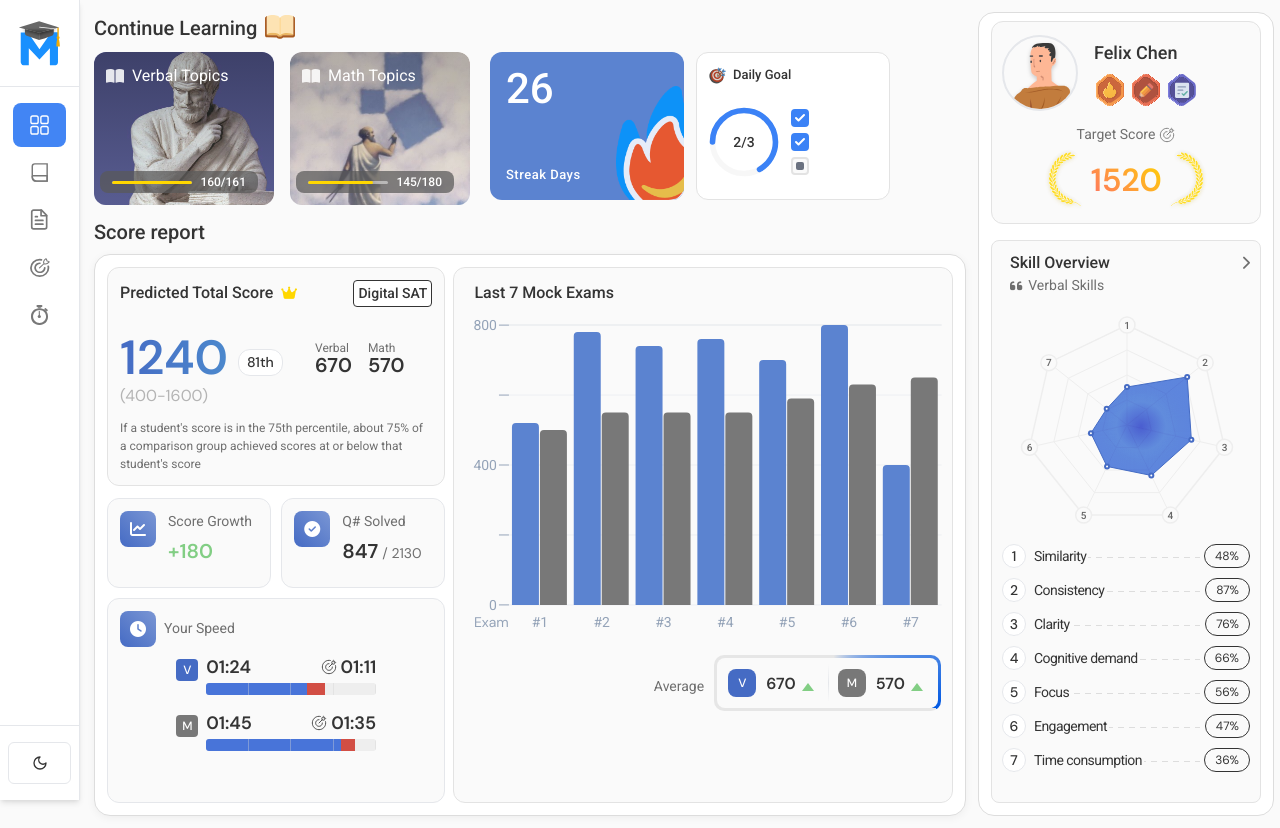
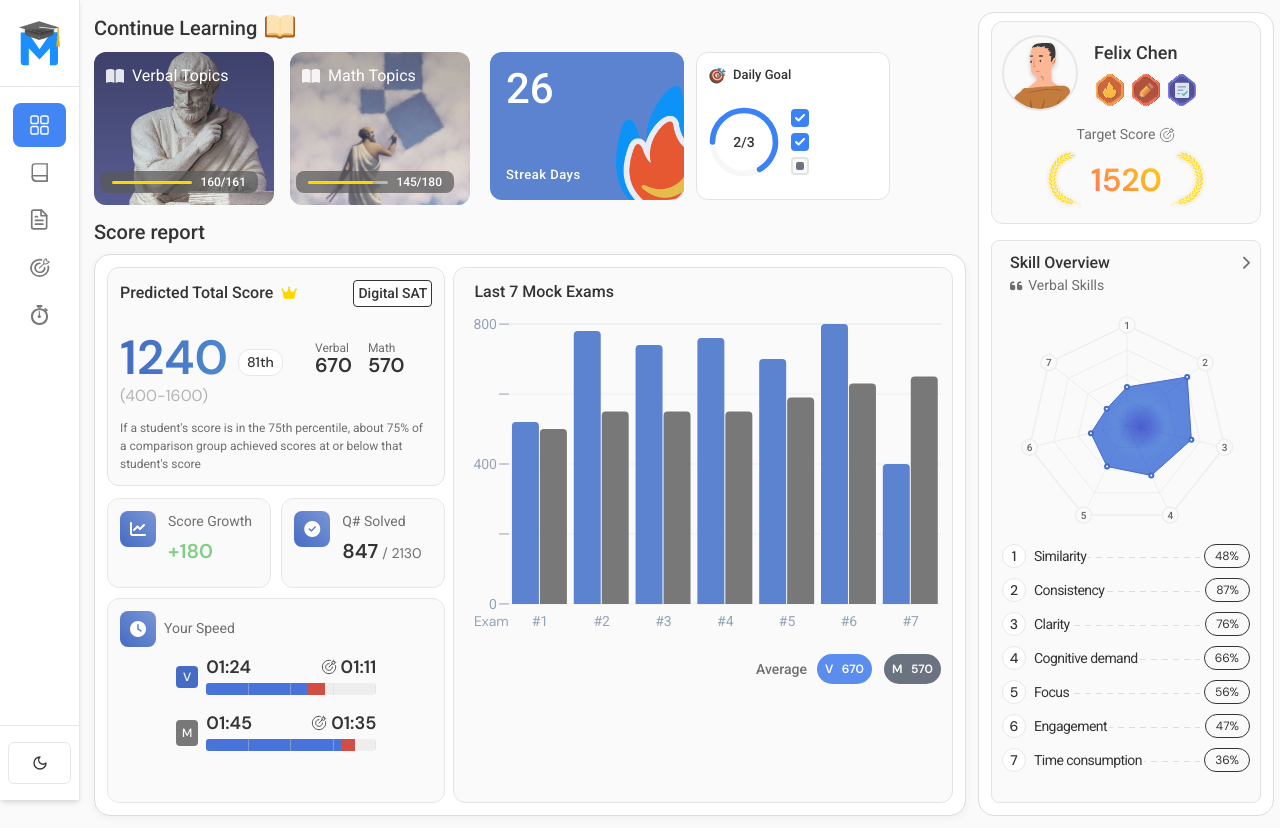
Before and after one commit to Orujhimaru/max_odyssey, a React (Vite) app: page /dashboard in a window 1280 px wide. Built offline with nearby package versions, Linux system fonts and the light colour scheme; a web font is replaced by a local one.

Commit message:
added some legend css tweaks for score container graph

```diff
--- a/src/components/ScoreColumnComponent/ScoreBox/ScoreBox.css
+++ b/src/components/ScoreColumnComponent/ScoreBox/ScoreBox.css
@@ -1,372 +1,87 @@
-.score-box {
-  display: flex;
+/* Badge Style Design - Clean & Minimal */
+
+.score-badge {
+  display: inline-flex;
   align-items: center;
-  /* flex-direction: column; */
-  justify-content: space-between;
-  background-color: var(--bg-secondary);
-  color: var(--text-primary);
-  padding: 10px;
-  /* border-radius: 8px; */
-  box-shadow: 0 4px 8px var(--box-shadow);
-  /* margin-bottom: 20px; */
-  /* text-align: center; */
-  border: 2px solid var(--border-color);
-  transition: transform 0.2s ease, box-shadow 0.2s ease;
-  /* width: 140px; */
+  gap: 8px;
+  padding: 6px 8px;
+  border-radius: 50px;
+  font-family: "DM Sans", sans-serif;
+  font-weight: 500;
+  transition: all 0.2s ease;
+  cursor: default;
+  font-size: 12px;
 }
 
-/* .score-box:hover,
-.score-box.active {
-  transform: translateY(-2px);
-  box-shadow: 0 4px 8px var(--box-shadow);
-} */
-
-.score-box h2 {
-  font-size: 16px;
-  line-height: 14px;
-  white-space: nowrap;
-  display: flex;
-  gap: 8px;
-  align-items: center;
-  /* height: 32px; */
-  /* width: 100%; */
-  /* overflow: hidden; */
+.score-badge.verbal {
+  background-color: #5b8dee;
+  color: white;
 }
 
-.subject-icon {
-  display: inline-flex;
-  align-items: center;
-  justify-content: center;
-  /* width: 32px; */
-  /* height: 32px; */
-  padding: 3px;
-  border-radius: 8px;
-  transition: transform 0.2s ease, box-shadow 0.2s ease;
+.score-badge.math {
+  background-color: #6b7280;
+  color: white;
 }
 
-.subject-icon:hover {
-  transform: translateY(-1px);
-  box-shadow: 0 4px 8px rgba(0, 0, 0, 0.15);
+.score-badge.highlighted {
+  transform: translateY(-2px);
+  box-shadow: 0 4px 12px rgba(0, 0, 0, 0.15);
 }
 
-.subject-icon.verbal {
-  background-color: var(--verbal-color);
+.badge-label {
+  font-size: 12px;
+  font-weight: 600;
+  letter-spacing: 0.5px;
 }
 
-.subject-icon.math {
-  background-color: var(--bar-math-color);
-  transition: none;
+.badge-score {
+  font-size: 12px;
+  font-weight: 600;
 }
 
-.subject-icon.highlighted {
-  transform: translateY(-2px);
-  scale: 1.05;
-  box-shadow: 0 4px 12px rgba(0, 0, 0, 0.082);
+/* Container Styles */
+
+.score-boxes {
+  display: flex;
+  justify-content: flex-end;
+  align-items: center;
+  gap: 12px;
+
 }
 
-.subject-label {
-  color: white;
-  font-size: 18px;
-  font-weight: 600;
-  font-family: "DM Sans", sans-serif;
-  line-height: 1;
-  user-select: none;
-  width: 22px;
-  height: 22px;
+.score-boxes-inner {
   display: flex;
-  align-items: center;
+  gap: 12px;
 }
 
+/* Legacy styles for compatibility */
 .insight-label.avg {
   line-height: 12px;
 }
 
-.score-box h2 span:last-child {
-  font-size: 14px;
-  line-height: 14px;
-  opacity: 0.7;
-  margin-top: 2px;
-}
+/* Responsive Design */
 
-.score-value {
-  color: var(--text-primary);
-}
+@media (max-width: 1044px) {
+  .score-badge {
+    padding: 10px 16px;
+    gap: 10px;
+  }
 
-.score-row {
-  font-family: "DM Sans", serif;
-  display: flex;
-  align-items: flex-end;
-  justify-content: space-between;
-  gap: 6px;
-  /* width: 90px; */
-  box-sizing: content-box;
-}
+  .badge-label {
+    font-size: 16px;
+  }
 
-.score {
-  color: inherit;
-  font-size: 16px;
-}
-
-.score.highlighted {
-  font-weight: 600;
-}
-
-.score.verbal,
-.score.math {
-  line-height: 15px;
-  display: flex;
-  align-items: center;
-  height: fit-content;
-}
-
-.score-boxes {
-  /* width: 100%; */
-
-  display: flex;
-  justify-content: flex-end;
-  align-items: baseline;
-  align-self: flex-end;
-  gap: 0;
-  position: relative;
-  padding: 3px;
-  border-radius: 10px;
-  background: conic-gradient(
-    from var(--angle),
-    #333333,
-    #333333,
-    #333333,
-    #333333,
-    #0058e3
-  );
-  animation: rotate-gradient 4s linear infinite;
-  margin-bottom: 6px;
-}
-
-[data-theme="light"] .score-boxes {
-  background: conic-gradient(
-    from var(--angle),
-    #e6e6e6,
-    #e6e6e6,
-    #e6e6e6,
-    #e6e6e6,
-    #0058e3
-  );
-}
-
-@property --angle {
-  syntax: "<angle>";
-  initial-value: 0deg;
-  inherits: false;
-}
-
-@keyframes rotate-gradient {
-  to {
-    --angle: 360deg;
+  .badge-score {
+    font-size: 18px;
   }
 }
 
-/* Container for both boxes */
-.score-boxes-inner {
-  display: flex;
-  background-color: var(--bg-secondary);
-  border-radius: 8px;
-  /* width: 100%; */
-  padding: 1px;
-  position: relative;
-  z-index: 1;
-}
-
-.score-box {
-  display: flex;
-  /* flex-direction: column; */
-  background-color: var(--bg-secondary);
-  color: var(--text-primary);
-  padding: 10px;
-  box-shadow: none;
-  border: none;
-  /* width: 140px; */
-}
-
-/* Remove hover effects from individual boxes */
-.score-box:hover {
-  transform: none;
-  box-shadow: none;
-}
-
-/* Add divider between boxes */
-.score-box.verbal {
-  flex: 1;
-  border-top-left-radius: 8px;
-  border-bottom-left-radius: 8px;
-}
-
-.score-box.math {
-  flex: 1;
-  border-top-right-radius: 8px;
-  border-bottom-right-radius: 8px;
-  position: relative;
-}
-
-.score-box.math::before {
-  content: "";
-  position: absolute;
-  left: 0;
-  top: 10%;
-  height: 80%;
-  width: 1px;
-  background: linear-gradient(
-    180deg,
-    transparent,
-    var(--seperator-color),
-    transparent
-  );
-}
-
-.score-row.math {
-  /* align-self: flex-start; */
-  /* padding-left: 13px; */
-}
-
-/* Update dark mode styles */
-/* [data-theme="dark"] .score-boxes {
-  /* background: linear-gradient(90deg, #456bc4, #d3d3d3); */
-.score-box.verbal {
-  border-color: #456bc4; /* Border color for verbal */
-  gap: 10px;
-  /* width: 140px; */
-}
-.score-box.verbal h2 {
-  font-size: 16px;
-  line-height: 14px;
-  white-space: nowrap;
-  display: flex;
-  gap: 4px;
-}
-.score-box.math h2 {
-  font-size: 16px;
-  line-height: 14px;
-  white-space: nowrap;
-  display: flex;
-  gap: 4px;
-}
-.score-box.math {
-  /* align-items: flex-end; */
-  /* padding-left: 20px; */
-  /* width: 140px; */
-  gap: 10px;
-  border-color: var(--math-color);
-}
-
-.score {
-  color: inherit; /* Inherit color from the box */
-}
-
-.arrow {
-  font-size: 16px; /* Adjust size as needed */
-  margin-left: 4px;
-}
-
-.arrow i {
-  color: inherit;
-}
-
-.arrow i.fa-arrow-up {
-  color: #4caf50; /* Green color for increase */
-}
-
-.arrow i.fa-arrow-down {
-  color: #f44336; /* Red color for decrease */
-}
-
-/* Style for the improvement text */
-.score-row p {
-  color: inherit;
-}
-
-.score-row p.increase {
-  color: #4caf50;
-}
-
-.score-row p.decrease {
-  color: #f44336;
-}
-
-.improvement {
-  display: flex;
-  align-items: center;
-  gap: 4px;
-  font-size: 14px;
-}
-
-.improvement.increase {
-  color: var(--increase-color);
-}
-
-.improvement.decrease {
-  color: var(--decrease-color);
-}
-
-.triangle {
-  width: 0;
-  height: 0;
-  border-left: 6px solid transparent;
-  border-right: 6px solid transparent;
-}
-
-.triangle.increase {
-  border-bottom: 8px solid var(--increase-color);
-}
-
-.triangle.decrease {
-  border-top: 8px solid var(--decrease-color);
-}
-
-.improvement span {
-  line-height: 11px;
-}
-
-@media (max-width: 1044px) {
-  .score-box.verbal {
-    /* border-top-right-radius: 8px;
-    border-top-left-radius: 8px;
-    border-bottom-left-radius: 0px; */
-  }
-  .score-box.math {
-    width: none;
-    flex: 1;
-    /* flex-direction: row; */
-    padding-right: 10px;
-    flex-wrap: wrap;
-    align-items: center;
-    justify-content: space-between;
-    /* align-self: center; */
-    /* border-top-right-radius: 0px;
-    border-top-left-radius: 0px;
-    border-bottom-right-radius: 8px;
-    border-bottom-left-radius: 8px; */
-  }
-  .score-row.math {
-    /* padding-right: 0; */
+@media (max-width: 900px) {
+  .score-boxes {
+    gap: 8px;
   }
 
-  .score-box.verbal {
-    flex-direction: row;
-    flex-wrap: wrap;
-    justify-content: space-between;
-
-    /* width: none; */
-    /* align-self: flex-end; */
-    flex: 1;
-  }
-  /* .score-box.math::before {
-    width: 100%;
-    height: 1px;
-    top: 0%;
-    background: linear-gradient(90deg, #00000000, #8d8d8d, #83838300);
-  } */
-}
-@media (max-width: 900px) {
-  .score-boxes {
-    gap: 10px;
+  .score-boxes-inner {
+    gap: 8px;
   }
 }
--- a/src/components/ScoreColumnComponent/ScoreBox/ScoreBox.jsx
+++ b/src/components/ScoreColumnComponent/ScoreBox/ScoreBox.jsx
@@ -1,31 +1,11 @@
 import React from "react";
-import { VerbalIcon, MathIcon } from "../../Icons/SubjectIcons";
 import "./ScoreBox.css";
 
-const ScoreBox = ({ title, score, improvement, type, isHighlighted }) => {
-  const isIncrease = improvement >= 0;
-
+const ScoreBox = ({ title, score, type, isHighlighted }) => {
   return (
-    <div className={`score-box ${type}`}>
-      <h2>
-        <div
-          className={`subject-icon ${type} ${
-            isHighlighted ? "highlighted" : ""
-          }`}
-        >
-          {type === "verbal" ? <VerbalIcon /> : <MathIcon />}
-        </div>
-      </h2>
-      <div className={`score-row ${type}`}>
-        <h3 className={`score ${type}`}>{score}</h3>
-        <div className={`improvement ${isIncrease ? "increase" : "decrease"}`}>
-          <div className={`triangle ${isIncrease ? "increase" : "decrease"}`} />
-          <span>
-            {/* {isIncrease ? "+" : "-"} */}
-            {/* {Math.abs(improvement)} */}
-          </span>
-        </div>
-      </div>
+    <div className={`score-badge ${type} ${isHighlighted ? "highlighted" : ""}`}>
+      <span className="badge-label">{type === "verbal" ? "V" : "M"}</span>
+      <span className="badge-score">{score}</span>
     </div>
   );
 };
--- a/src/components/ScoreColumnComponent/ScoreColumnGraph/ScoreColumn.css
+++ b/src/components/ScoreColumnComponent/ScoreColumnGraph/ScoreColumn.css
@@ -10,12 +10,14 @@
   flex: 1;
   display: flex;
   width: 100%;
-  height: fit-content; /* Let content determine height */
+  height: fit-content;
+  /* Let content determine height */
   padding: 12px;
   background-color: var(--bg-primary);
   border-radius: 16px;
   box-shadow: 0 2px 8px rgba(0, 0, 0, 0.05);
-  border: 1px solid #dddddd; /* Updated light mode border */
+  border: 1px solid #dddddd;
+  /* Updated light mode border */
   /* gap: 4px; */
   overflow: hidden;
 }
@@ -43,7 +45,14 @@ path[class="recharts-rectangle recharts-tooltip-cursor"] {
 .average-increase-container {
   display: flex;
   flex-direction: column;
+  align-items: center;
   gap: 8px;
+}
+
+.average-increase-container .insight-label {
+  font-size: 14px;
+  font-weight: 500;
+  color: var(--text-primary);
 }
 
 .score-boxes-container-wrapper {
@@ -89,12 +98,14 @@ path[class="recharts-rectangle recharts-tooltip-cursor"] {
 }
 
 .verbal-score {
-  color: #e53935; /* Cherry red */
+  color: #e53935;
+  /* Cherry red */
   margin: 4px 0;
 }
 
 .math-score {
-  color: #ef9a9a; /* Lighter red */
+  color: #ef9a9a;
+  /* Lighter red */
   margin: 4px 0;
 }
 
@@ -124,6 +135,7 @@ path[class="recharts-rectangle recharts-tooltip-cursor"] {
   width: 100% !important;
   max-width: 750px;
   /* height: 100% !important; */
+  margin-top: 35px;
 }
 
 .recharts-wrapper {
@@ -207,7 +219,8 @@ path[class="recharts-rectangle recharts-tooltip-cursor"] {
 }
 
 .x-axis-tick {
-  margin-top: 5px !important; /* Adjust the margin as needed */
+  margin-top: 5px !important;
+  /* Adjust the margin as needed */
 }
 
 /* .recharts-yAxis .recharts-text {
@@ -222,9 +235,12 @@ path[class="recharts-rectangle recharts-tooltip-cursor"] {
 .score-column-container {
   flex: 1;
   width: 100%;
-  display: flex; /* Add flex display */
-  flex-direction: column; /* Stack children vertically */
-  gap: 24px; /* Space between chart and predicted score */
+  display: flex;
+  /* Add flex display */
+  flex-direction: column;
+  /* Stack children vertically */
+  gap: 24px;
+  /* Space between chart and predicted score */
 }
 
 .score-boxes-container {
@@ -277,7 +293,8 @@ tspan {
   font-weight: 500;
   color: var(--text-primary);
   padding-left: 20px;
-  padding-top: 13px;
+  padding-top: 12px;
+
 }
 
 .score-box.math,
@@ -293,16 +310,18 @@ tspan {
     gap: 6px;
   }
 
-  .performance-column > * {
+  .performance-column>* {
     height: 100%;
   }
 
   .insights-container {
     margin-top: 0;
   }
+
   .chart-title {
     padding-left: 0px;
   }
+
   .score-boxes-container {
     /* flex-direction: row; */
     width: 100%;
@@ -310,10 +329,12 @@ tspan {
     max-width: none;
     gap: 12px;
   }
+
   .recharts-wrapper {
     position: relative;
     left: 30px;
   }
+
   /* tspan {
     font-size: 14px;
   } */
@@ -321,25 +342,31 @@ tspan {
     max-width: 300px;
     flex-direction: row;
   }
+
   .chart-container {
     flex-direction: column;
   }
+
   .score-column-container .recharts-responsive-container {
     position: relative;
-    width: 110% !important; /* Extend container width */
+    width: 110% !important;
+    /* Extend container width */
     transform: translateX(-50px);
     top: 0px;
   }
 }
+
 @media (max-width: 890px) {
   .radar-chart-container {
     max-width: 240px;
   }
+
   .score-boxes-container {
     flex-direction: column;
     width: 100%;
     align-items: flex-end;
   }
+
   .performance-column {
     flex-direction: column;
   }
```
